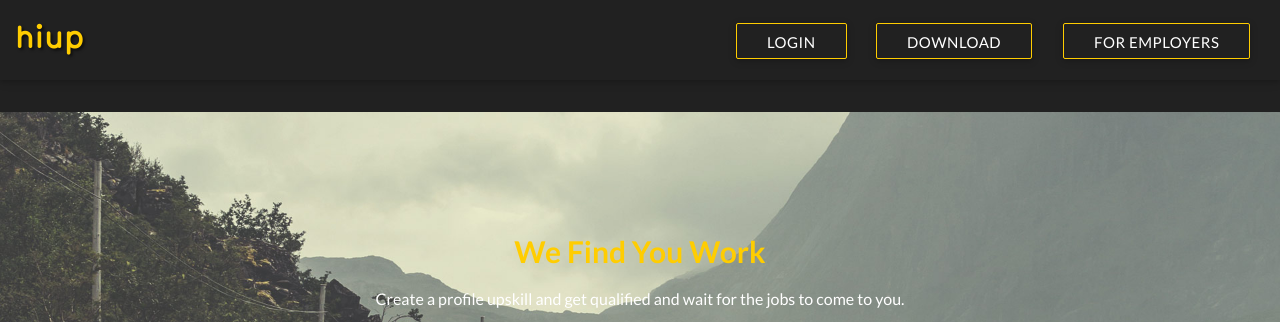
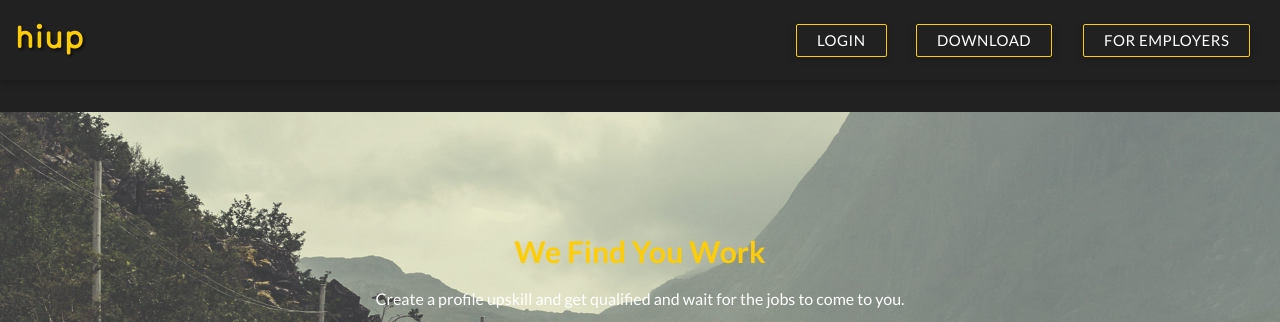
Before and after one commit to bpujari/Hiup, a website: page index.html in a window 1280 px wide. Shown: the top 322 px of the page. Drawn offline with Linux system fonts and the light colour scheme.

Commit message:
changing in navigation

```diff
--- a/components/stylesheets/modules/_navigation.scss
+++ b/components/stylesheets/modules/_navigation.scss
@@ -18,6 +18,12 @@
 	.btn {
 		background-color: transparent;
 		border: 1px solid #ffcd00;
+
+		@media(min-width: 993px){
+			padding: 8px 20px;
+			height: auto;
+			line-height: 1;
+		}
 	}
 
 }
```
Also changed, not shown: css/styles.css.
